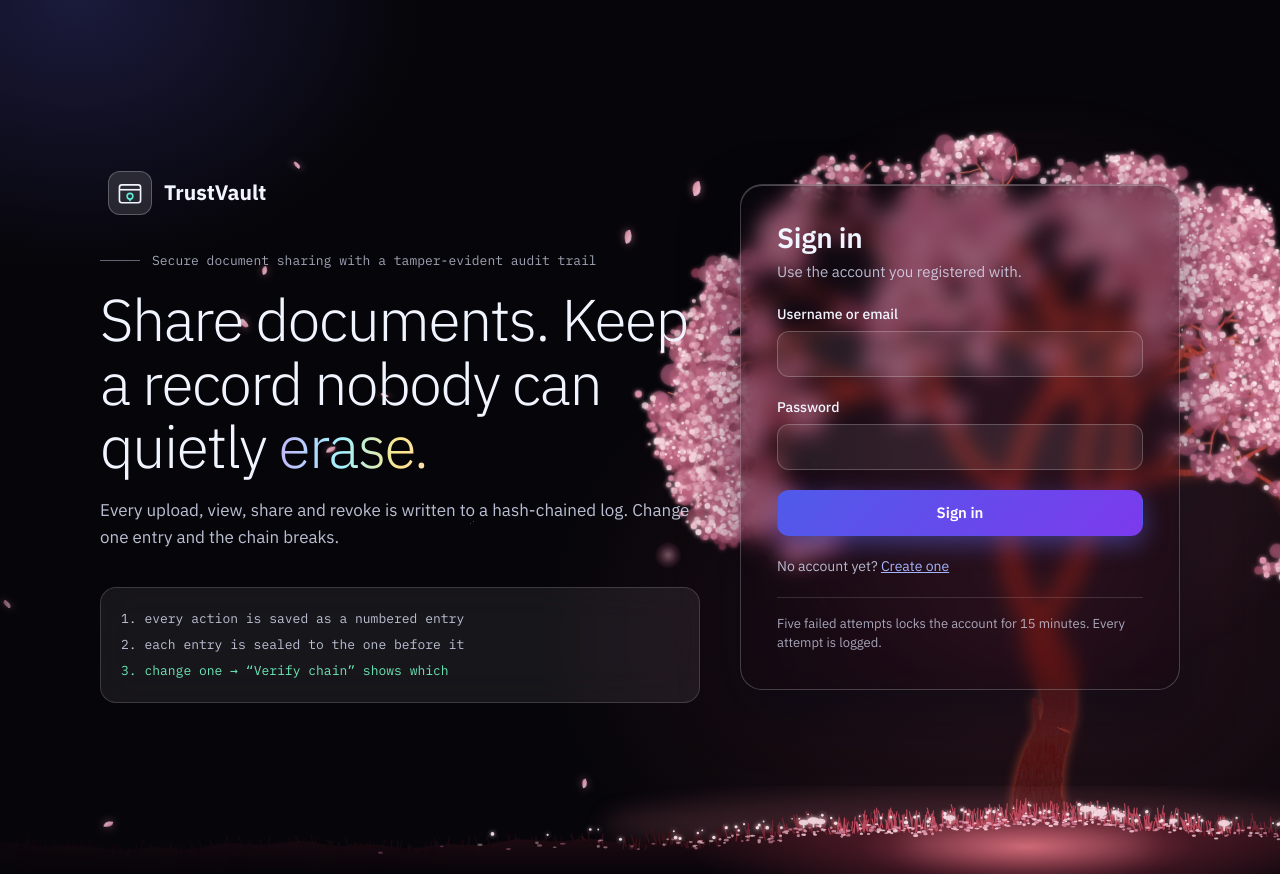
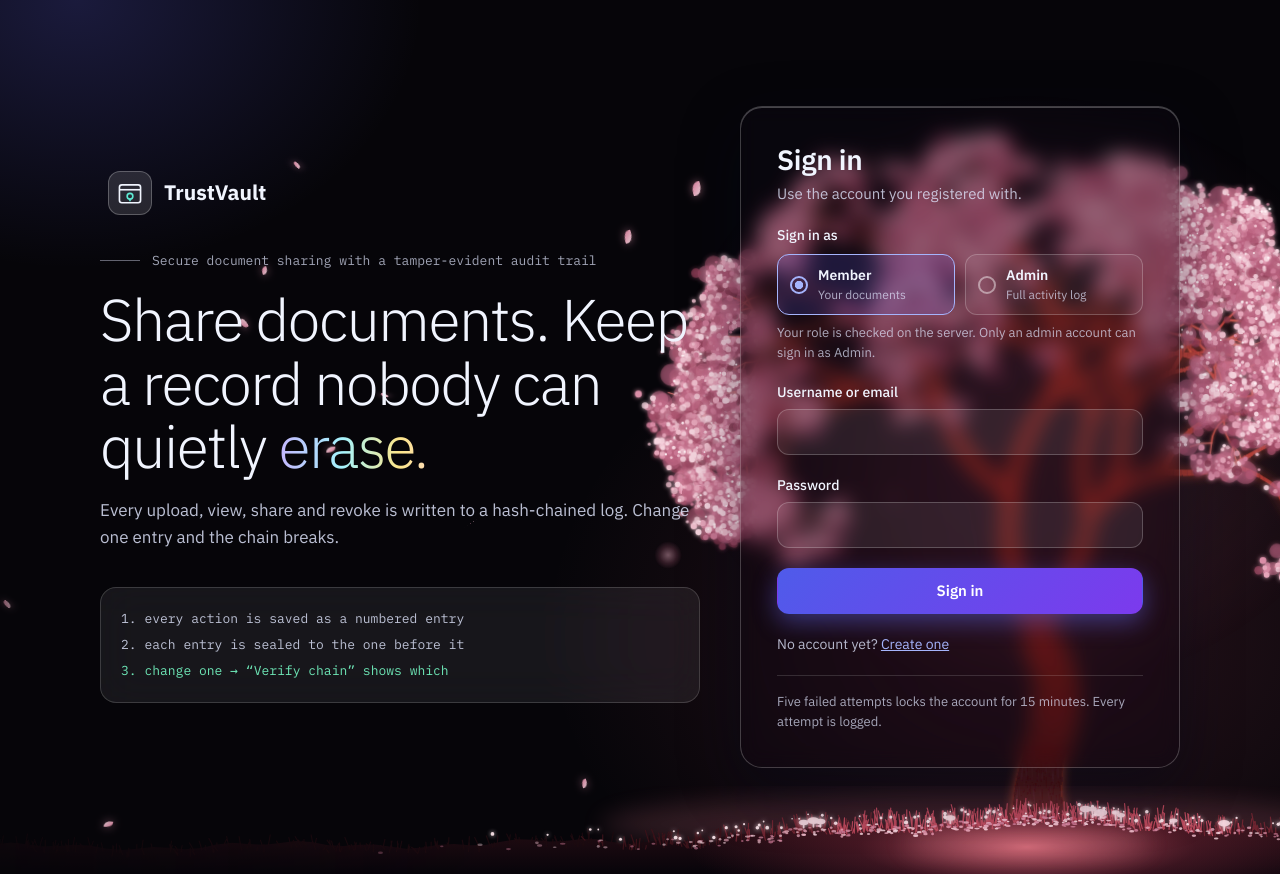
Before and after one commit to MahbhuSubhani-shaik/trustvault, a Flask app: page /login in a window 1280 px wide. Run offline with Flask 3, Linux system fonts and the light colour scheme; parts of the project's set-up code (start-up, migrations or seed data) failed here and were passed over.

Commit message:
Sign in as Member or Admin, checked against the stored role
The choice never grants a role: it is compared with users.role after the
password check, and a mismatch is refused and logged as auth.login_failed.
Unknown values are refused. Tests cover member-picks-admin, admin must pick
admin, and forged values.

Co-Authored-By: Claude Opus 5.5 <noreply@anthropic.com>

```diff
--- a/trustvault/auth.py
+++ b/trustvault/auth.py
@@ -23,6 +23,7 @@ from .timeutil import from_db, now, now_db, to_db
 bp = Blueprint("auth", __name__)
 
 MAX_FAILED_LOGINS = 5
+ROLES = ("member", "admin")
 LOCKOUT = timedelta(minutes=15)
 MIN_PASSWORD, MAX_PASSWORD = 12, 128  # the max stops 1 MB "passwords" tying up the hasher
 USERNAME_RE = re.compile(r"[A-Za-z0-9_]{3,30}")
@@ -173,14 +174,22 @@ def login():
         return redirect(url_for("dashboard.index"))
     error = None
     identifier = ""
+    chosen_role = "member"
     if request.method == "POST":
         identifier = request.form.get("username", "").strip()[:254]
         password = request.form.get("password", "")[:MAX_PASSWORD]
+        # The "Sign in as" buttons. This is only what the person *expects* their
+        # account to be: it is compared with the role in the database below and
+        # never used to grant anything.
+        chosen_role = request.form.get("role", "member")
         user = _find_user(identifier)
         # Hash first, outside the write lock: it is deliberately slow.
         password_ok = check_password_hash(user["password_hash"] if user else _DUMMY_HASH, password)
 
-        if user is None:
+        if chosen_role not in ROLES:
+            chosen_role = "member"
+            error = "Choose “Member” or “Admin”."
+        elif user is None:
             audit.record("auth.login_failed", actor_name=identifier[:64], target="unknown user")
             error = "Username or password is incorrect."
         else:
@@ -195,6 +204,14 @@ def login():
                     audit.record("auth.login_failed", actor_name=user["username"],
                                  owner_id=user["id"], target="account locked")
                     error = "Too many failed sign-ins. This account is locked for 15 minutes."
+                elif password_ok and chosen_role != user["role"]:
+                    # Right password, wrong account type: picking "Admin" does
+                    # not make anyone an admin. Refused and logged. Only someone
+                    # who knows the password learns what the account really is.
+                    audit.record("auth.login_failed", actor_name=user["username"], owner_id=user["id"],
+                                 target=f"chose {chosen_role}, account is {user['role']}")
+                    error = (f"This account isn’t {'an admin' if chosen_role == 'admin' else 'a member'}. "
+                             f"Choose “{user['role'].capitalize()}” and sign in again.")
                 elif password_ok:
                     db.execute(
                         "UPDATE users SET failed_logins = 0, locked_until = NULL WHERE id = ?",
@@ -228,7 +245,7 @@ def login():
                 session["login_at"] = int(time.time())
                 return redirect(safe_next(request.args.get("next")))
 
-    return render_template("login.html", error=error, identifier=identifier)
+    return render_template("login.html", error=error, identifier=identifier, chosen_role=chosen_role)
 
 
 @bp.post("/logout")
--- a/trustvault/static/css/app.css
+++ b/trustvault/static/css/app.css
@@ -342,6 +342,39 @@ option { background: #151B3D; color: var(--text); }
 }
 .chain-box__ok { color: var(--ok); }
 .login-card { flex: 0 1 440px; gap: 20px; }
+
+/* "Sign in as" Member / Admin buttons */
+.role-choice { margin: 0; padding: 0; border: 0; display: flex; flex-direction: column; gap: 8px; min-width: 0; }
+.role-choice legend { padding: 0; margin-bottom: 8px; }
+.role-choice__options { display: grid; grid-template-columns: 1fr 1fr; gap: 10px; }
+.role-option {
+  min-height: 56px;
+  padding: 10px 12px;
+  display: flex;
+  align-items: center;
+  gap: 10px;
+  border: 1px solid rgba(255, 255, 255, .22);
+  border-radius: var(--radius-ctl);
+  background: rgba(255, 255, 255, .05);
+  cursor: pointer;
+}
+.role-option:hover { background: rgba(255, 255, 255, .09); }
+.role-option:has(input:checked) { border-color: var(--link); background: rgba(99, 102, 241, .18); }
+.role-option input {
+  flex: none;
+  appearance: none;
+  -webkit-appearance: none;
+  width: 18px;
+  height: 18px;
+  margin: 0;
+  border: 2px solid rgba(255, 255, 255, .45);
+  border-radius: 50%;
+}
+.role-option input:checked { border-color: var(--link); background: radial-gradient(circle, var(--link) 0 40%, transparent 45%); }
+.role-option input:focus-visible { outline: 2px solid var(--link); outline-offset: 2px; }
+.role-option__text { display: flex; flex-direction: column; min-width: 0; }
+.role-option__title { font-size: 14px; font-weight: 600; }
+.role-option__hint { font-size: 12px; color: var(--text-faint); }
 
 /* ---------- Password rules (register) ---------- */
 .checklist {
--- a/trustvault/templates/login.html
+++ b/trustvault/templates/login.html
@@ -49,6 +49,22 @@
     </div>
     {% include "_flashes.html" %}
     {% if error %}<div class="alert alert-error" role="alert">{{ error }}</div>{% endif %}
+    {# Only says what kind of account you expect. The server compares it with
+       the role stored for the account; choosing Admin never makes you one. #}
+    <fieldset class="role-choice">
+      <legend class="label">Sign in as</legend>
+      <div class="role-choice__options">
+        <label class="role-option">
+          <input type="radio" name="role" value="member"{% if chosen_role != 'admin' %} checked{% endif %}>
+          <span class="role-option__text"><span class="role-option__title">Member</span><span class="role-option__hint">Your documents</span></span>
+        </label>
+        <label class="role-option">
+          <input type="radio" name="role" value="admin"{% if chosen_role == 'admin' %} checked{% endif %}>
+          <span class="role-option__text"><span class="role-option__title">Admin</span><span class="role-option__hint">Full activity log</span></span>
+        </label>
+      </div>
+      <span class="hint">Your role is checked on the server. Only an admin account can sign in as Admin.</span>
+    </fieldset>
     <div class="field">
       <label class="label" for="username">Username or email</label>
       <input class="input" id="username" name="username" type="text" autocomplete="username" required value="{{ identifier }}">
```
Also changed, not shown: THREATS.md (+1 -1 lines), tests/conftest.py (+3 -3 lines), tests/test_auth.py (+24 -0 lines).
